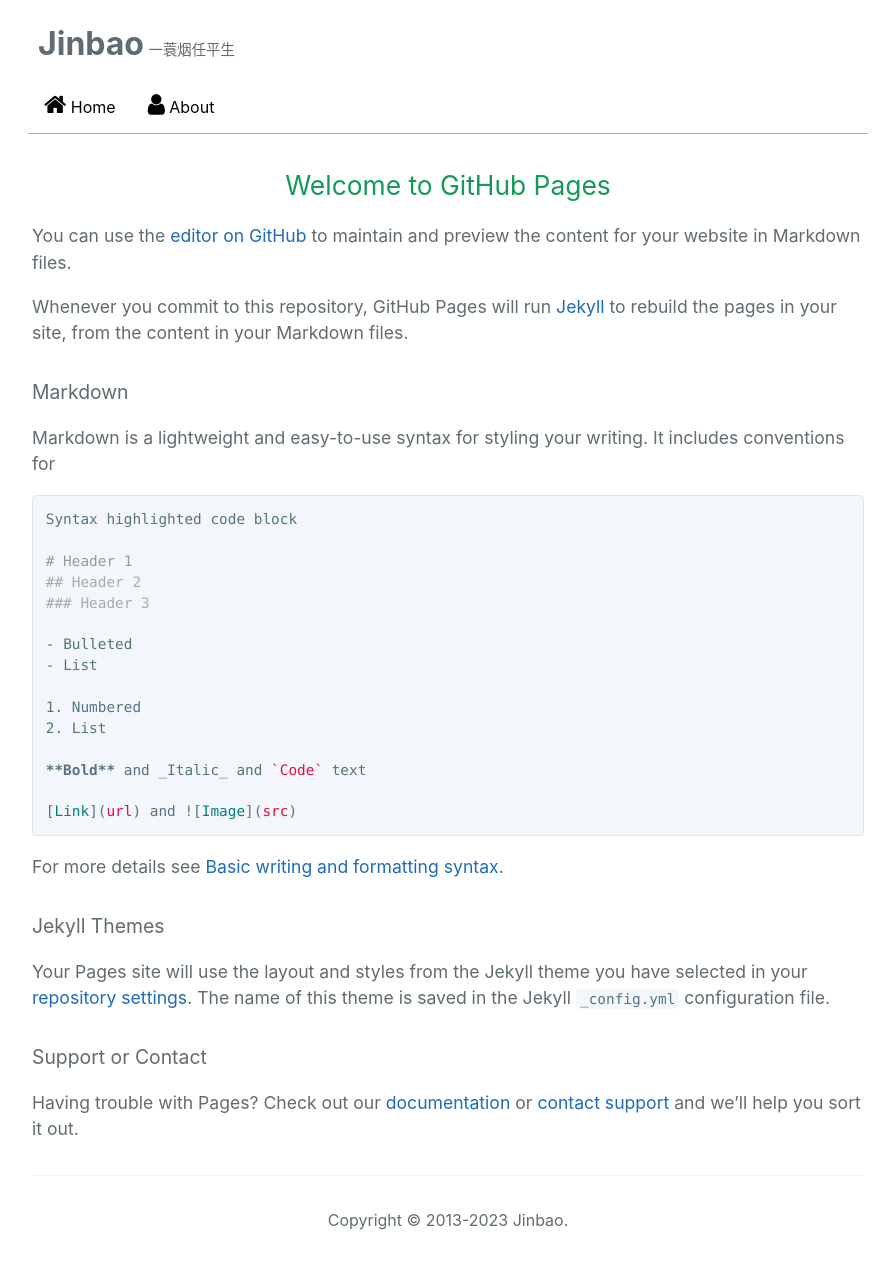
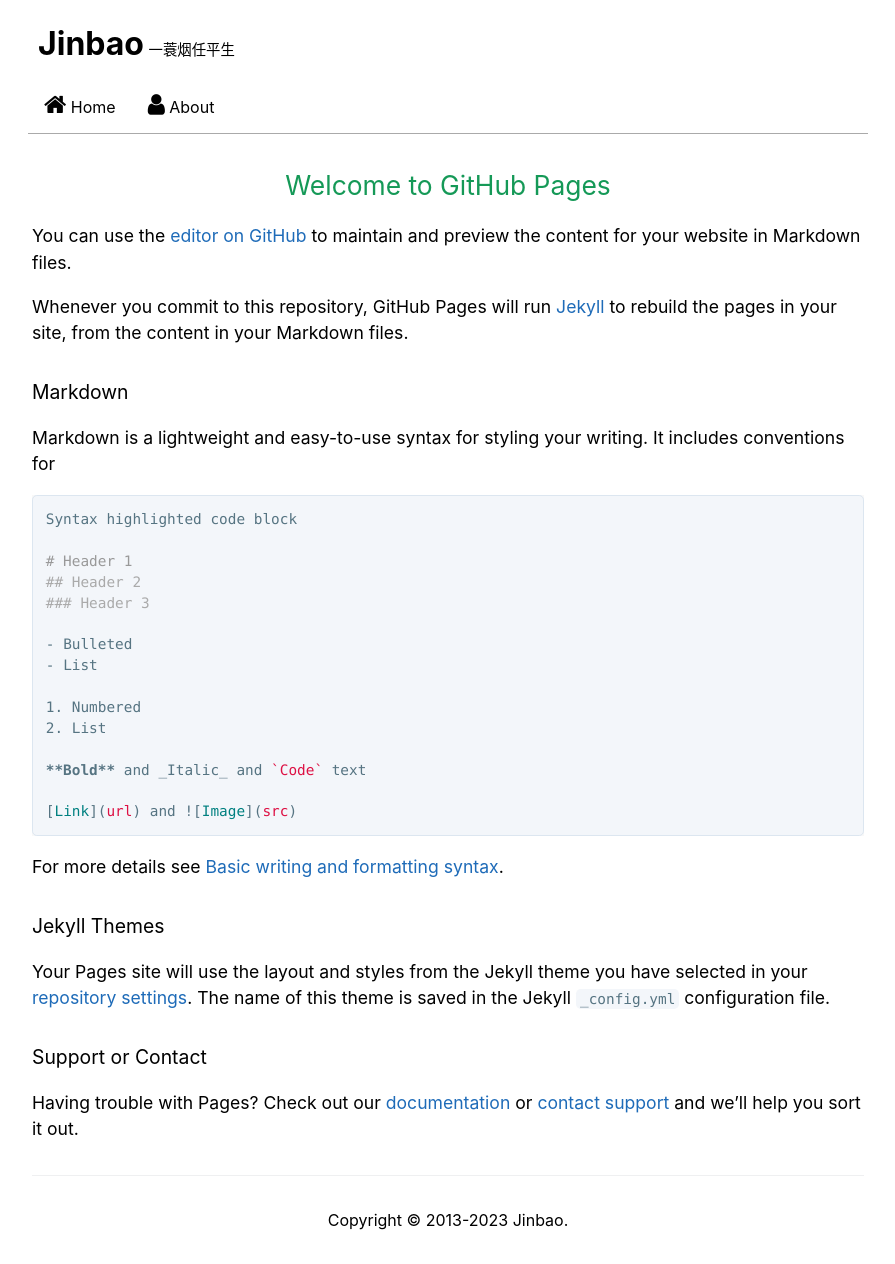
Before and after one commit to JinbaoWeb/jinbaoweb.github.io, a Jekyll site: the page built from index.md, in a window 1280 px wide. Shown: the whole page, without its empty margins (192-1087 px from the left). Built offline with Jekyll 4.4.1, drawn with Linux system fonts in a browser that asks for light colours; our own code applies the rules of GitHub Pages for plain Markdown files.

Commit message:
Update style.css

```diff
--- a/assets/css/style.css
+++ b/assets/css/style.css
@@ -468,7 +468,6 @@
 /*     font-family:"Open Sans", "Helvetica Neue", Helvetica, Arial, sans-serif; */
     font-size: 16px;
     line-height: 1.5;
-    color: #606c71
 }
 
 #skip-to-content {
```
